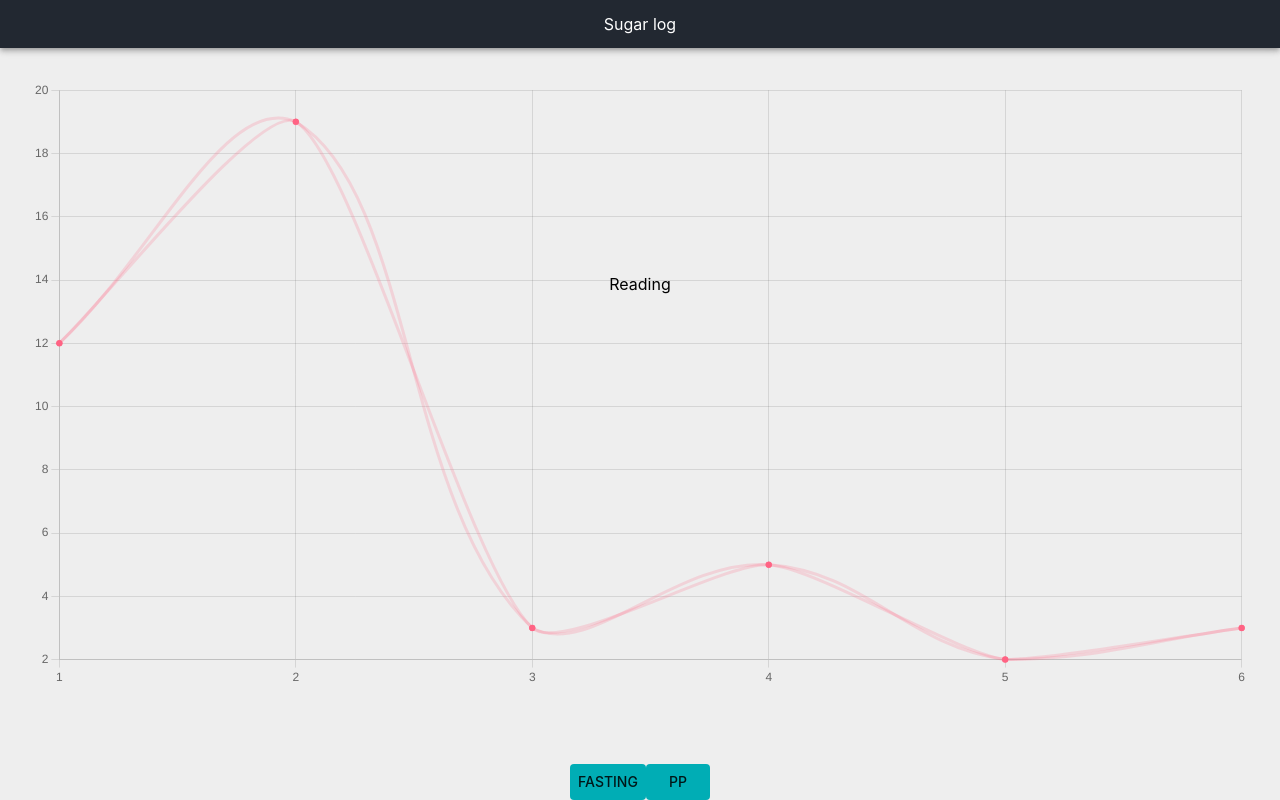
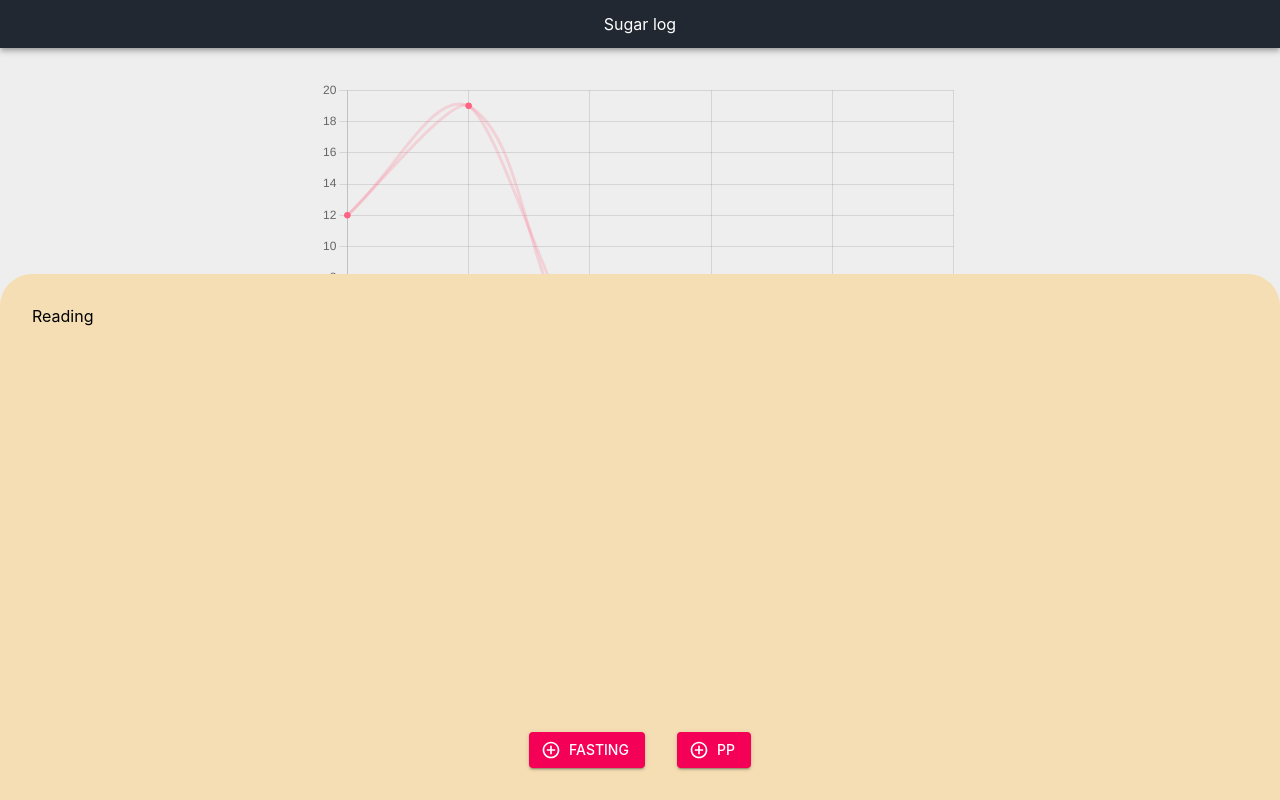
Before and after one commit to vaibhavmande/sugar-log, a React (Create React App) app: page / in a window 1280 px wide. Built offline with nearby package versions, Linux system fonts and the light colour scheme.

Commit message:
Added reading container styles

```diff
--- a/package.json
+++ b/package.json
@@ -4,6 +4,7 @@
   "private": true,
   "dependencies": {
     "@material-ui/core": "^4.11.3",
+    "@material-ui/icons": "^4.11.2",
     "@testing-library/jest-dom": "^5.11.4",
     "@testing-library/react": "^11.1.0",
     "@testing-library/user-event": "^12.1.10",
--- a/src/components/blocks/Action/Action.js
+++ b/src/components/blocks/Action/Action.js
@@ -1,20 +1,34 @@
 import React from 'react'
 import Button from '@material-ui/core/Button'
-import { styled } from '@material-ui/core/styles'
+import styled from 'styled-components'
 import FlexContainer from '../../containers/FlexContainer'
+import ControlPointIcon from '@material-ui/icons/ControlPoint'
 
-const AddFasting = styled(Button)({
-  backgroundColor: '#00adb5',
-})
-const AddPP = styled(Button)({
-  backgroundColor: '#00adb5',
-})
+const AddFasting = styled(Button)`
+  margin: 0 1rem;
+`
+
+const AddPP = styled(Button)`
+  margin: 0 1rem;
+`
 
 const Action = ({ isEnabled }) => {
   return (
     <FlexContainer ai="center" jc="center">
-      <AddFasting>Fasting</AddFasting>
-      <AddPP>PP</AddPP>
+      <AddFasting
+        variant="contained"
+        color="secondary"
+        startIcon={<ControlPointIcon />}
+      >
+        Fasting
+      </AddFasting>
+      <AddPP
+        variant="contained"
+        color="secondary"
+        startIcon={<ControlPointIcon />}
+      >
+        PP
+      </AddPP>
     </FlexContainer>
   )
 }
--- a/src/components/blocks/AppContainer/AppContainer.js
+++ b/src/components/blocks/AppContainer/AppContainer.js
@@ -13,7 +13,6 @@ const AppContainer = () => {
     <ColoredBackground fd="column" ai="center" jc="space-between" flex="1">
       <Trend></Trend>
       <Readings></Readings>
-      <Action></Action>
     </ColoredBackground>
   )
 }
--- a/src/components/blocks/Readings/Readings.js
+++ b/src/components/blocks/Readings/Readings.js
@@ -1,5 +1,29 @@
+import styled from 'styled-components'
+import Action from '../Action/Action'
+import FlexContainer from '../../containers/FlexContainer'
+
+const Container = styled(FlexContainer)`
+  flex-grow: 1;
+  padding: 2rem;
+  align-self: stretch;
+  border: none;
+  background-color: wheat;
+  border-radius: 2rem 2rem 0 0;
+  position: relative;
+`
+const AbsoluteAction = styled(Action)`
+  position: absolute;
+  bottom: 1rem;
+  width: calc(100% - 4rem);
+`
+
 const Readings = ({ readings }) => {
-  return <div style={{ flex: 1 }}>Reading</div>
+  return (
+    <Container fd="column" jc="space-between">
+      <span>Reading</span>
+      <AbsoluteAction />
+    </Container>
+  )
 }
 
 export default Readings
--- a/src/components/blocks/Trend/Trend.js
+++ b/src/components/blocks/Trend/Trend.js
@@ -1,4 +1,4 @@
-import React, { useEffect } from 'react'
+import React from 'react'
 // import { Chart } from 'react-charts'
 import FlexContainer from '../../containers/FlexContainer'
 import styled from 'styled-components'
@@ -51,6 +51,12 @@ const Trend = ({ readings }) => {
     scales: {
       xAxes: [
         {
+          grid: {
+            display: false,
+          },
+          title: {
+            display: false,
+          },
           gridLines: {
             display: false,
           },
@@ -81,7 +87,7 @@ const Trend = ({ readings }) => {
     <GraphContainer at="center" jc="center">
       <div
         className="chart-container"
-        style={{ padding: '2rem', width: '100%', height: '100px' }}
+        style={{ padding: '2rem', width: '50%', height: '100px' }}
       >
         <Line data={data} options={options} />
       </div>
```
Also changed, not shown: 1 other file (tests, documents, lock files or other folders).
